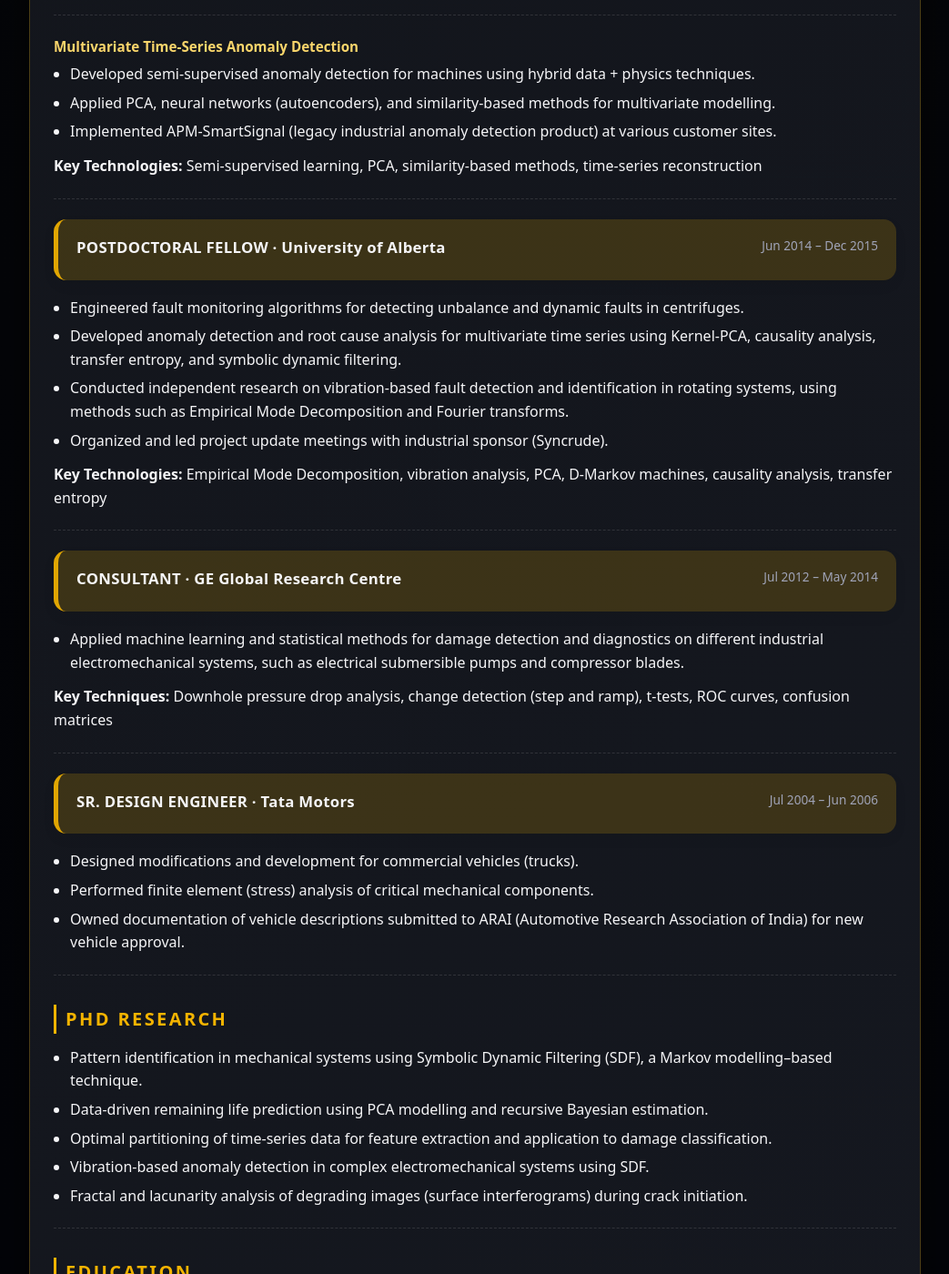
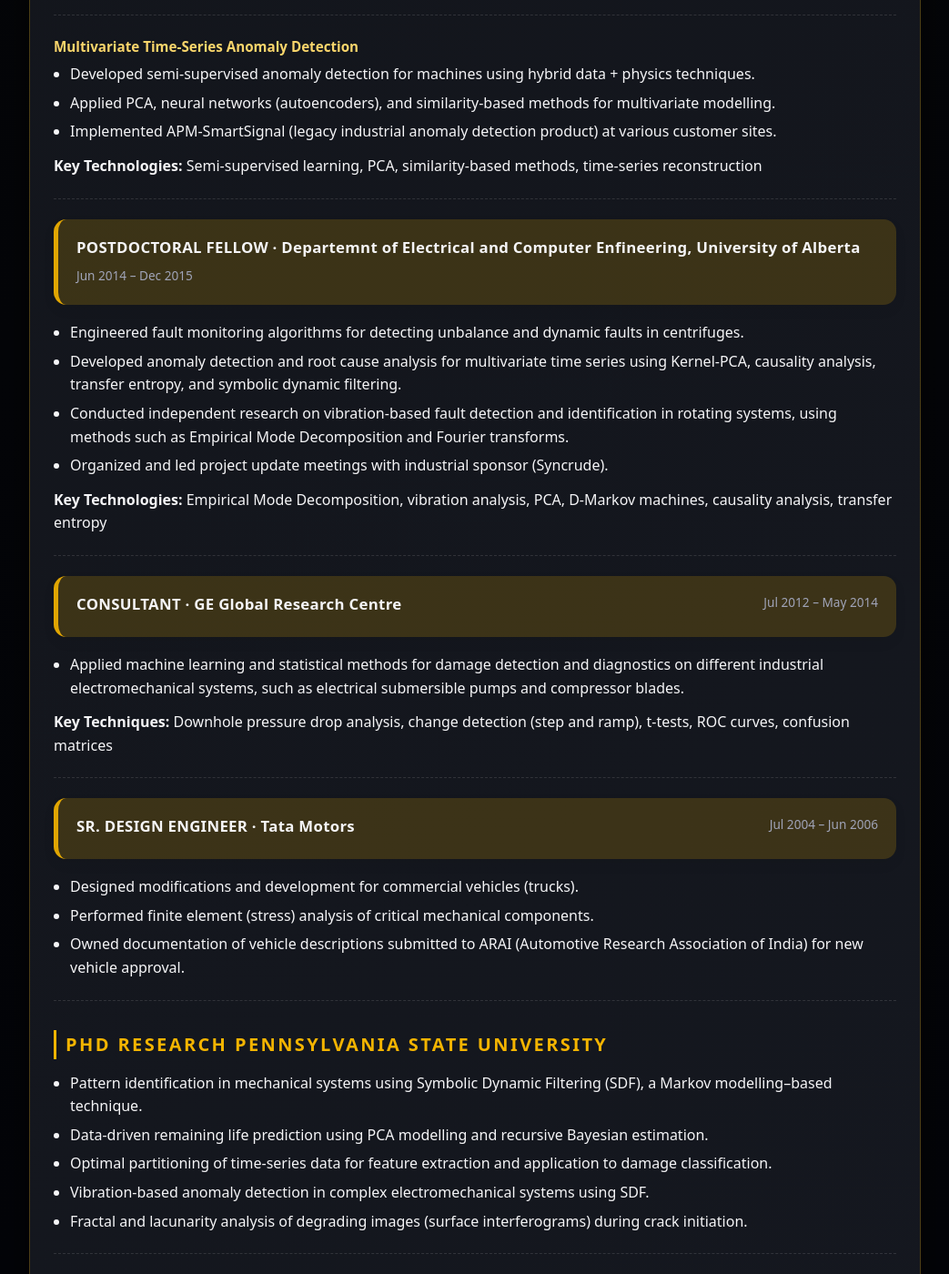
Before and after one commit to dheeraj2015/my-resume, a Jekyll site: the page built from index.md, in a window 1280 px wide and 1400 px high, scrolled down 3583 px. Shown: the whole window at 91% size, without its empty margins (118-1161 px from the left). Built offline with Jekyll 4.4.1, drawn with Linux system fonts in a browser that asks for light colours.

Commit message:
Update index.md

```diff
--- a/index.md
+++ b/index.md
@@ -149,7 +149,7 @@ Contributing to GE Vernova’s mission of “Electrifying the world while decarb
 
 <div class="experience-role golden-bg">
   <div class="experience-role-header">
-    <div class="experience-role-title">POSTDOCTORAL FELLOW · University of Alberta</div>
+    <div class="experience-role-title">POSTDOCTORAL FELLOW · Departemnt of Electrical and Computer Enfineering, University of Alberta</div>
     <div class="experience-role-dates">Jun 2014 – Dec 2015</div>
   </div>
 </div>
@@ -193,7 +193,7 @@ Contributing to GE Vernova’s mission of “Electrifying the world while decarb
 
 <section class="section" markdown="1">
 
-## PHD RESEARCH
+## PHD RESEARCH        Pennsylvania State University
 
 - Pattern identification in mechanical systems using Symbolic Dynamic Filtering (SDF), a Markov modelling–based technique.
 - Data-driven remaining life prediction using PCA modelling and recursive Bayesian estimation.
```
